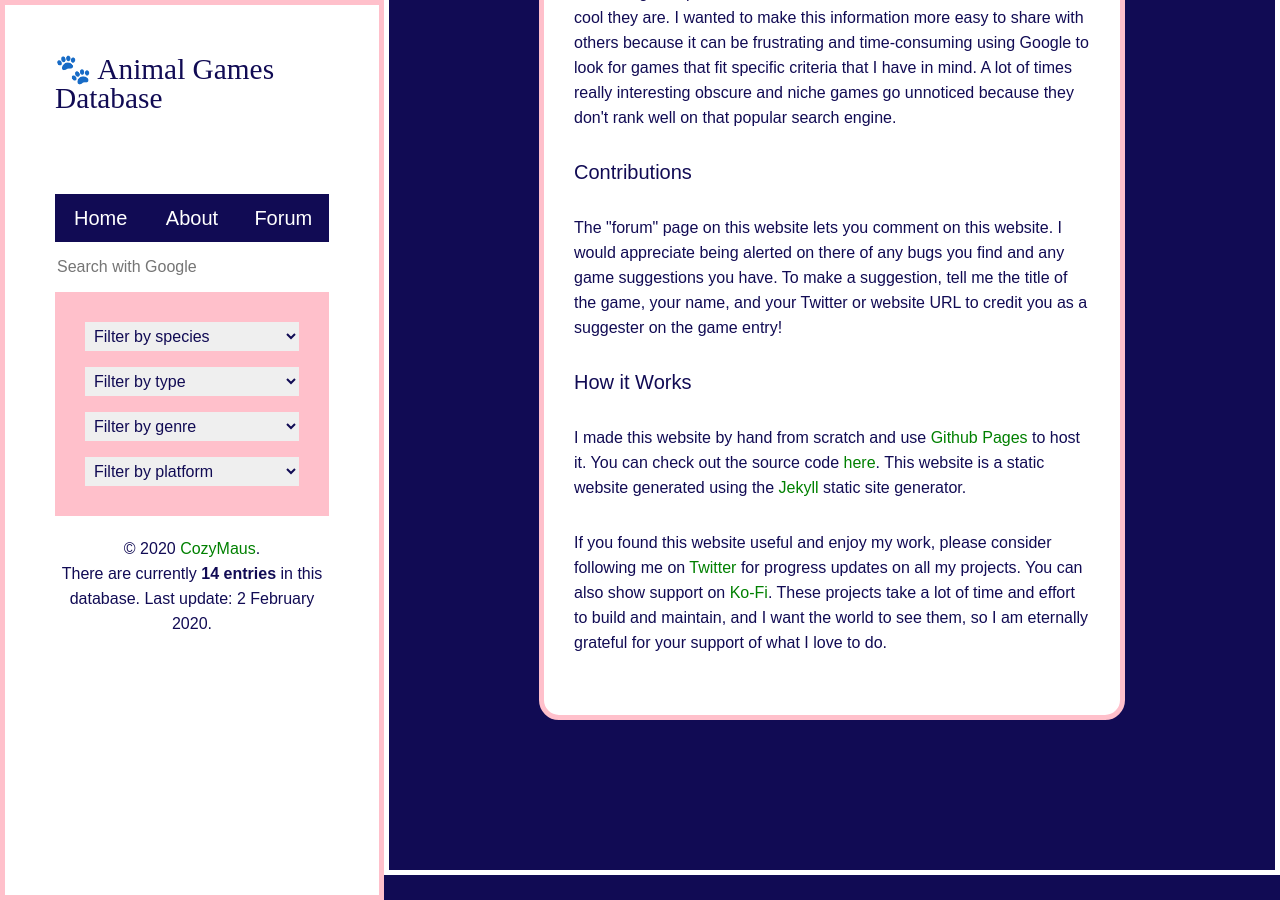
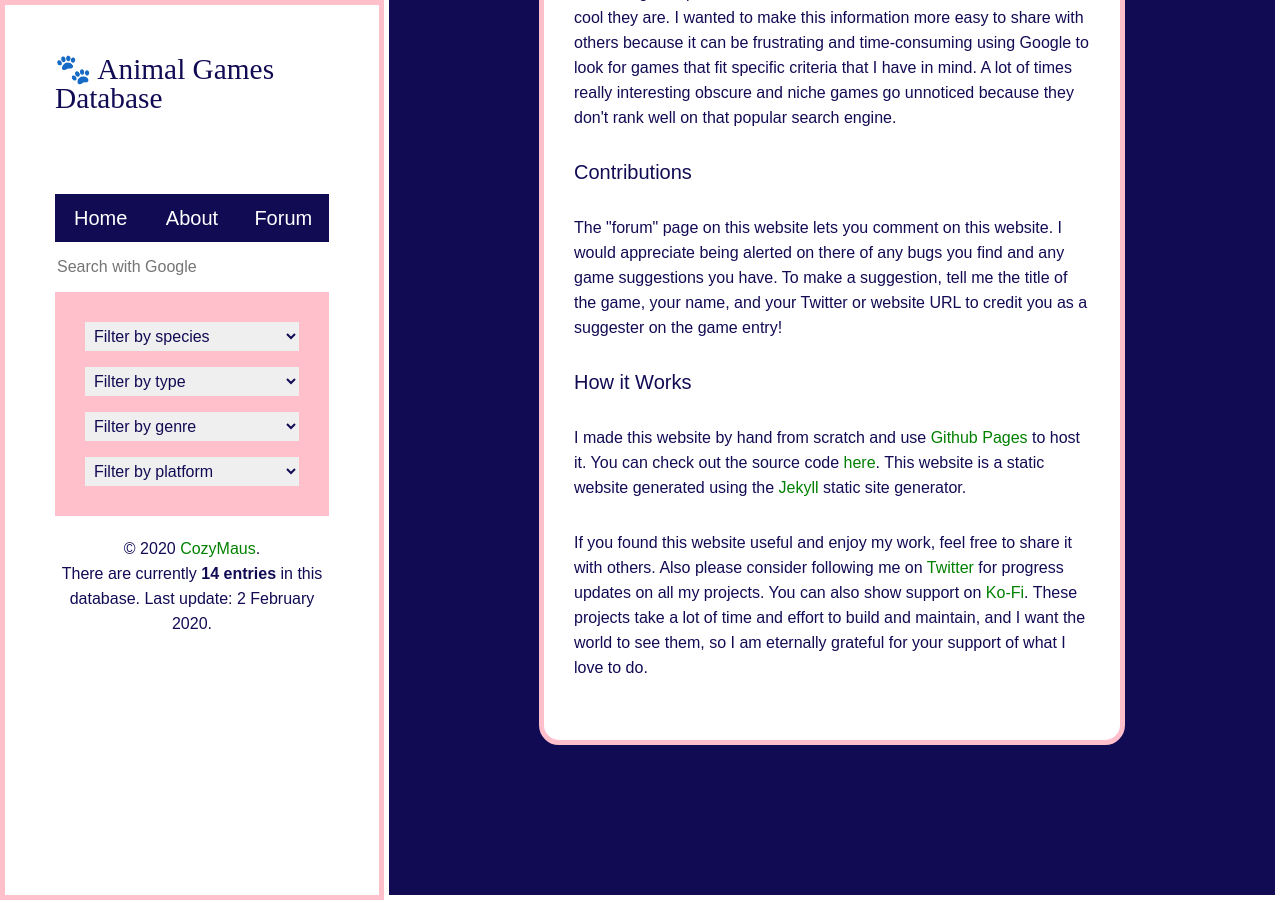
Before and after one commit to byliz/animal-game-database, a Jekyll site: the page built from about/index.html, in a window 1280 px wide and 900 px high, scrolled down 609 px. Built offline with Jekyll 4.4.1, drawn with Linux system fonts in a browser that asks for light colours; nearby versions of some CDN libraries.

Commit message:
Update index.html

```diff
--- a/about/index.html
+++ b/about/index.html
@@ -34,5 +34,5 @@
 
 <p class="excerpt">I made this website by hand from scratch and use <a href="https://pages.github.com/" target="_blank">Github Pages</a> to host it. You can check out the source code <a href="http://github.com/cozymaus/animal-games-database" target="_blank">here</a>. This website is a static website generated using the <a href="https://jekyllrb.com/" target="_blank">Jekyll</a> static site generator.</p>
 
-<p class="excerpt">If you found this website useful and enjoy my work, please consider following me on <a href="http://twitter.com/cozymaus" target="_blank">Twitter</a> for progress updates on all my projects. You can also show support on <a href="http://ko-fi.com/cozymaus" target="_blank">Ko-Fi</a>. These projects take a lot of time and effort to build and maintain, and I want the world to see them, so I am eternally grateful for your support of what I love to do.</p>
+<p class="excerpt">If you found this website useful and enjoy my work, feel free to share it with others. Also please consider following me on <a href="http://twitter.com/cozymaus" target="_blank">Twitter</a> for progress updates on all my projects. You can also show support on <a href="http://ko-fi.com/cozymaus" target="_blank">Ko-Fi</a>. These projects take a lot of time and effort to build and maintain, and I want the world to see them, so I am eternally grateful for your support of what I love to do.</p>
 </div>
```
